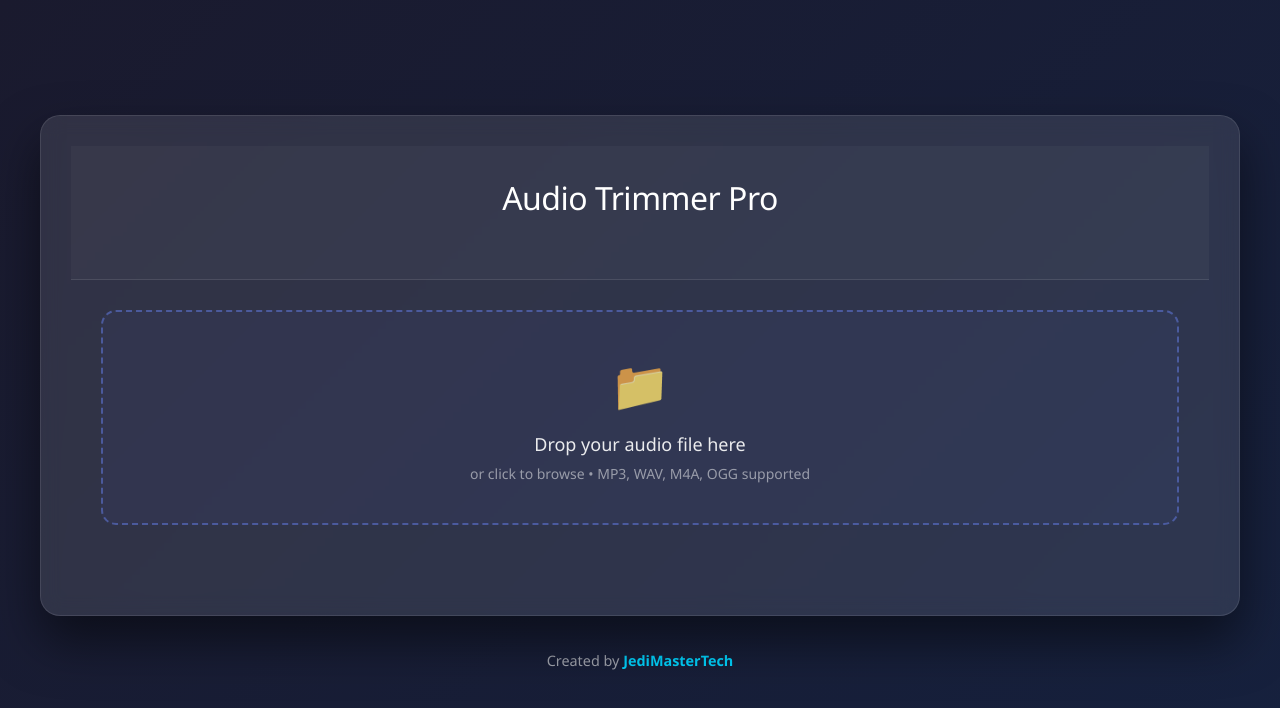
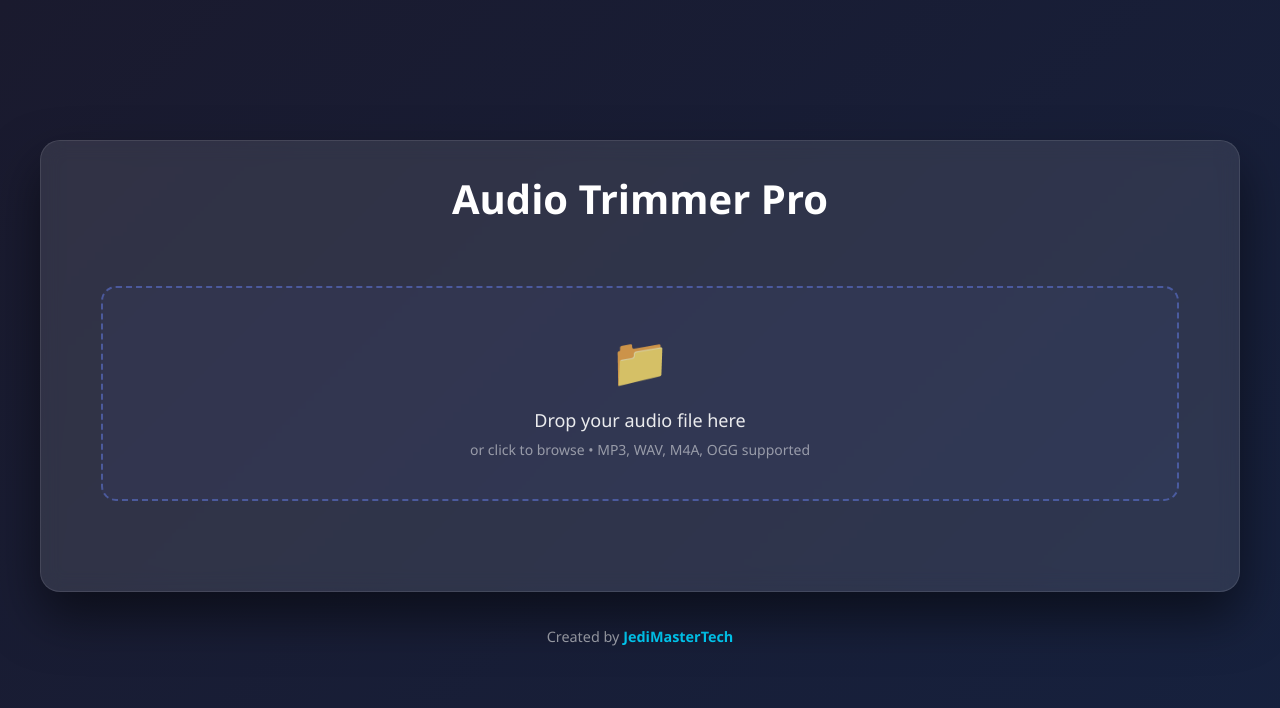
Before and after one commit to rtaylor2280/jedimastertech, a plain HTML site: page public/audio-trimmer.html in a window 1280 px wide. Drawn offline with Linux system fonts and the light colour scheme.

Commit message:
Correction on style for audio trimmer

```diff
--- a/public/audio-trimmer.html
+++ b/public/audio-trimmer.html
@@ -11,15 +11,6 @@
             margin: 0 auto;
             box-shadow: 0 25px 50px rgba(0, 0, 0, 0.5);
             overflow: hidden;
-        }
-
-        h1 {
-            font-size: 2rem;
-            font-weight: 300;
-            letter-spacing: -0.5px;
-            display: flex;
-            align-items: center;
-            gap: 15px;
         }
 
         .header {
@@ -448,11 +439,11 @@
 </head>
 <body>
     <div class="container">
-        <div class="header">
-            <h1>
-                Audio Trimmer Pro
-            </h1>
-        </div>
+		<h1>
+			Audio Trimmer Pro
+		</h1>
+
+		<div class="error" id="error"></div>
 
         <div class="main-content">
             <div class="error-message" id="errorMessage"></div>
```
